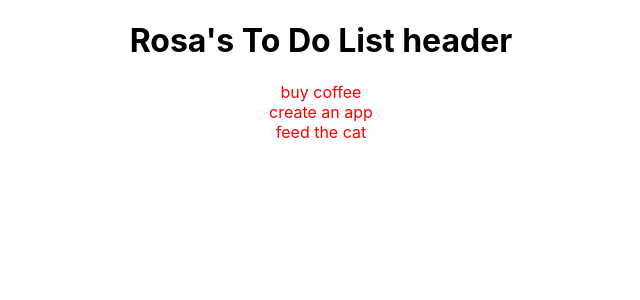
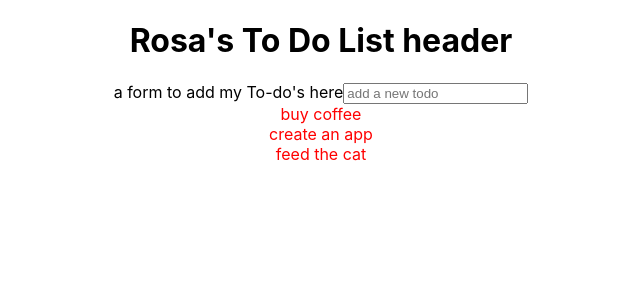
Before and after one commit to paintedlbird7/ToDo, a React (Create React App) app: page / in a window 1280 px wide. Shown: the top 300 px of the page, without its empty margins (319-959 px from the left). Built offline with nearby package versions, Linux system fonts and the light colour scheme.

Commit message:
form to add to-do's

```diff
--- a/src/App.js
+++ b/src/App.js
@@ -2,6 +2,7 @@ import './App.css';
 import React, { useState, Text } from 'react';
 import Header from './components/header';
 import ToDoList from './components/todolist';
+import AddTodo from './components/addTodo';
 
 export default function App() {
   const [todos, setTodos] = useState([
@@ -20,6 +21,7 @@ export default function App() {
     <div className='App'>
       <Header />
       {/* add form here */}
+      <AddTodo />
       <div className='item-list'>
         {todos.map((item, index) => (
           <ToDoList // equivalent as FlatList
--- /dev/null
+++ b/src/components/addTodo.js
@@ -0,0 +1,32 @@
+import React, { useState } from 'react';
+
+export default function AddTodo() {
+    const [text, setText] = useState('');
+
+    const changeHandler = (val) => {
+        setText(val)
+    }
+    return (
+        <form>
+            <div style={{ borderBottomColor: 'black' }}>a form to add my To-do's here
+            <input
+                //style={styles.input}
+                type="text"
+                placeholder='add a new todo'
+                onChangeText={changeHandler}
+            />
+            </div>
+            </form>
+
+    );
+ };
+
+//  const styles = StyleSheet.create({
+//     input: {
+//       marginBottom: 10,
+//       paddingHorizontal: 8,
+//       paddingVertical: 6,
+//       borderBottomWidth: 1,
+//       borderBottomColor: '#ddd',
+//     },
+//   });
--- a/src/components/todolist.js
+++ b/src/components/todolist.js
@@ -2,7 +2,10 @@ import React from 'react';
 
 export default function ToDoList({ item, pressHandler }) {
    return (
-    <div onClick={() => pressHandler(item.key)} style={{color: "red"}}className="item">
+    <div // TouchableOpacity for mobile
+    onClick={() => pressHandler(item.key)}
+    style={{color: "red"}}
+    className="item">
     {item.text}
   </div>
    );
```
